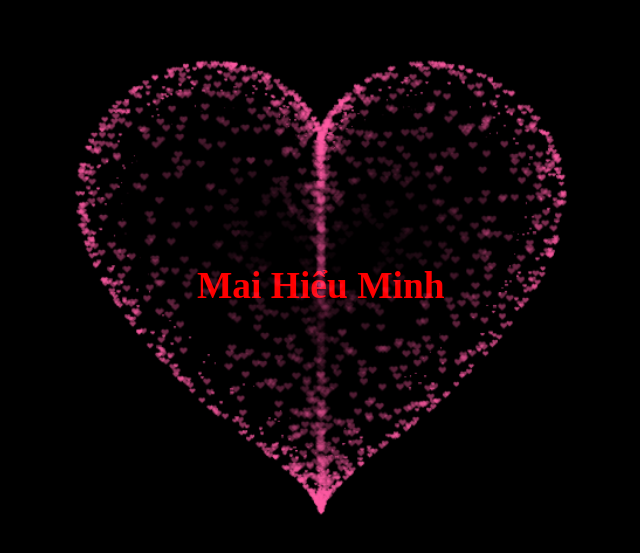
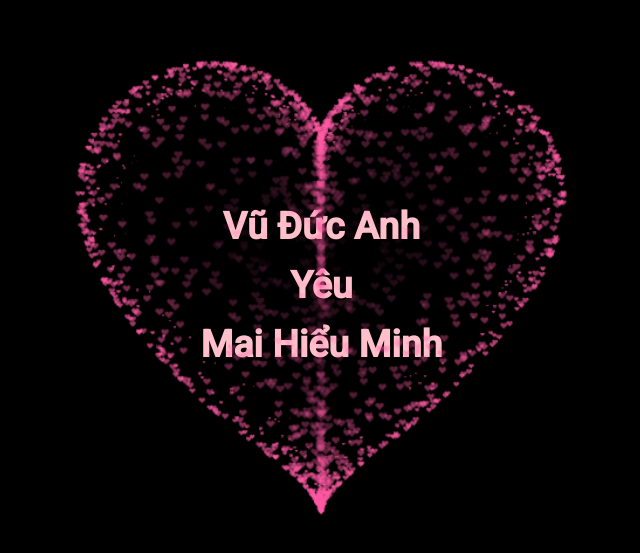
Before and after one commit to AnhDuc0125/loveYou, a plain HTML site: page index.html in a window 1280 px wide. Shown: the part 115-668 px from the top of the page, without its empty margins (319-959 px from the left). Drawn offline with Linux system fonts and the light colour scheme.

Commit message:
fix font

```diff
--- a/index.html
+++ b/index.html
@@ -19,8 +19,11 @@
   </head>
 
   <body>
-
-    <h1>Mai Hiểu Minh</h1>
+    <div>
+      <h1>Vũ Đức Anh</h1>
+      <h1>Yêu</h1>
+      <h1>Mai Hiểu Minh</h1>
+    </div>
 
     <div class="box">
 
--- a/style.css
+++ b/style.css
@@ -1,3 +1,4 @@
+@import url('https://fonts.googleapis.com/css2?family=Roboto:wght@500&display=swap');
 
       html,
 
@@ -17,11 +18,14 @@
 
         align-items: center;
 
+        font-family: 'Roboto', sans-serif;
+
       }
 
       h1 {
 
-        color: red;
+        color: pink;
+        text-align: center;
 
       }
 
```
